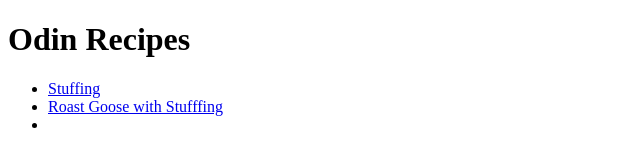
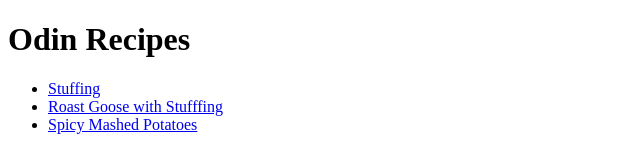
Before and after one commit to AD-W99/odin-recipes, a plain HTML site: page index.html in a window 1280 px wide. Shown: the whole page, without its empty margins (0-640 px from the left). Drawn offline with Linux system fonts and the light colour scheme.

Commit message:
Add index.html

```diff
--- a/index.html
+++ b/index.html
@@ -10,7 +10,7 @@
         <ul>
             <li><a href="recipes/stuffing.html">Stuffing</a></li>
             <li><a href="recipes/roast_goose.html">Roast Goose with Stufffing</a></li>
-            <li><a href="recipes/spicy_mashed_potatoes.html"></a></li>
+            <li><a href="recipes/spicy_mashed_potatoes.html">Spicy Mashed Potatoes</a></li>
         </ul>
     </body>
 </html>
```
